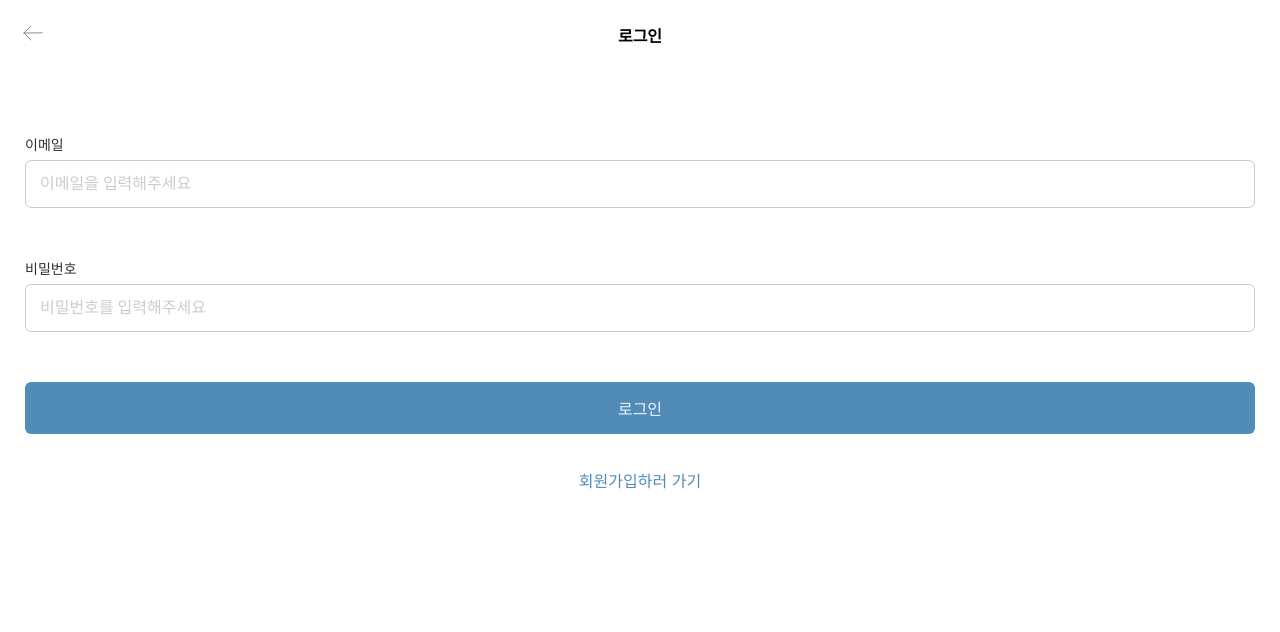
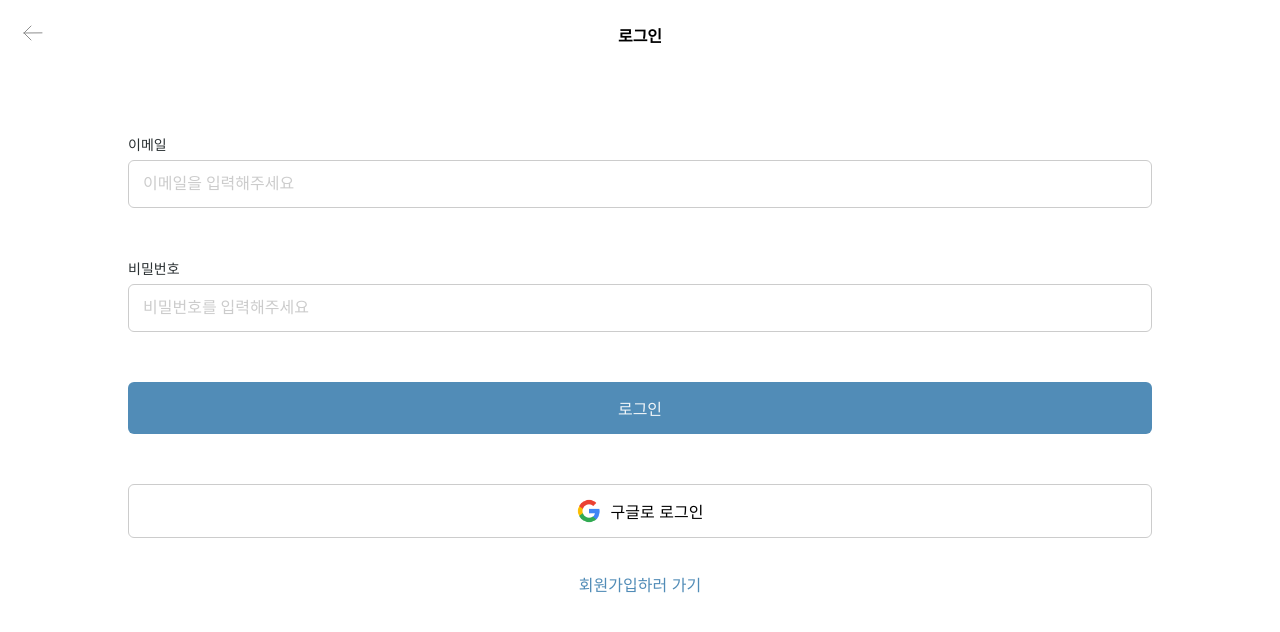
Before and after one commit to cheonjiyun/tornado-todo, a React (Vite) app: page /login in a window 1280 px wide. Shown: the top 632 px of the page. Built offline with nearby package versions, Linux system fonts and the light colour scheme; a web font is replaced by a local one.

Commit message:
feat: 구글 로그인

```diff
--- a/src/pages/login/Login.tsx
+++ b/src/pages/login/Login.tsx
@@ -3,7 +3,12 @@ import { variable } from "../../style/variable";
 import { LoginTop } from "../../component/login/LoginTop";
 import { useForm } from "react-hook-form";
 import { useNavigate } from "react-router-dom";
-import { User, signInWithEmailAndPassword } from "firebase/auth";
+import {
+    GoogleAuthProvider,
+    User,
+    signInWithEmailAndPassword,
+    signInWithPopup,
+} from "firebase/auth";
 import { FirebaseError } from "firebase/app";
 import { auth } from "../../firebase/firebase";
 import { useEffect, useState } from "react";
@@ -37,6 +42,20 @@ export const Login = () => {
         }
     };
 
+    // 구글 소셜 로그인
+    const onGooleLogin = async () => {
+        try {
+            setErrorMessage("");
+            setLoading(true);
+            const provider = new GoogleAuthProvider();
+            await signInWithPopup(auth, provider);
+            navigate("/setting");
+        } catch (e) {
+            console.log(e);
+        }
+    };
+
+    // 이미 로그인 된 사용자는 들어올 수 없도록 돌려보낸다.
     const [, setLogin] = useState<User | null>(null);
 
     useEffect(() => {
@@ -47,7 +66,7 @@ export const Login = () => {
     }, []);
 
     return (
-        <div>
+        <>
             <LoginTop text="로그인" />
             <Middle>
                 <EmailForm
@@ -116,15 +135,20 @@ export const Login = () => {
                             "로그인"
                         )}
                     </ContinueButton>
-                    <SignUpText onClick={() => navigate("/signup")}>회원가입하러 가기</SignUpText>
                 </EmailForm>
+                <GoogleLogin onClick={onGooleLogin}>
+                    <img src="/img/google.png" width="24px" /> 구글로 로그인
+                </GoogleLogin>
+                <SignUpText onClick={() => navigate("/signup")}>회원가입하러 가기</SignUpText>
             </Middle>
-        </div>
+        </>
     );
 };
 
 export const Middle = styled.div`
+    margin: auto;
     padding: 25px;
+    max-width: 1024px;
 `;
 
 const EmailForm = styled.form`
@@ -168,6 +192,19 @@ const ContinueButton = styled.button`
     cursor: pointer;
 `;
 
+const GoogleLogin = styled.div`
+    display: flex;
+    justify-content: center;
+    align-items: center;
+    gap: 10px;
+    margin-top: 50px;
+    padding: 14px;
+    font-size: 16px;
+    border: 1px solid ${variable.borderDefaultColor};
+    border-radius: 6px;
+    cursor: pointer;
+`;
+
 const SignUpText = styled.p`
     margin-top: 20px;
     padding: 14px;
```
Also changed, not shown: public/img/google.png (added), src/axios/axiosInstance.ts (added).
